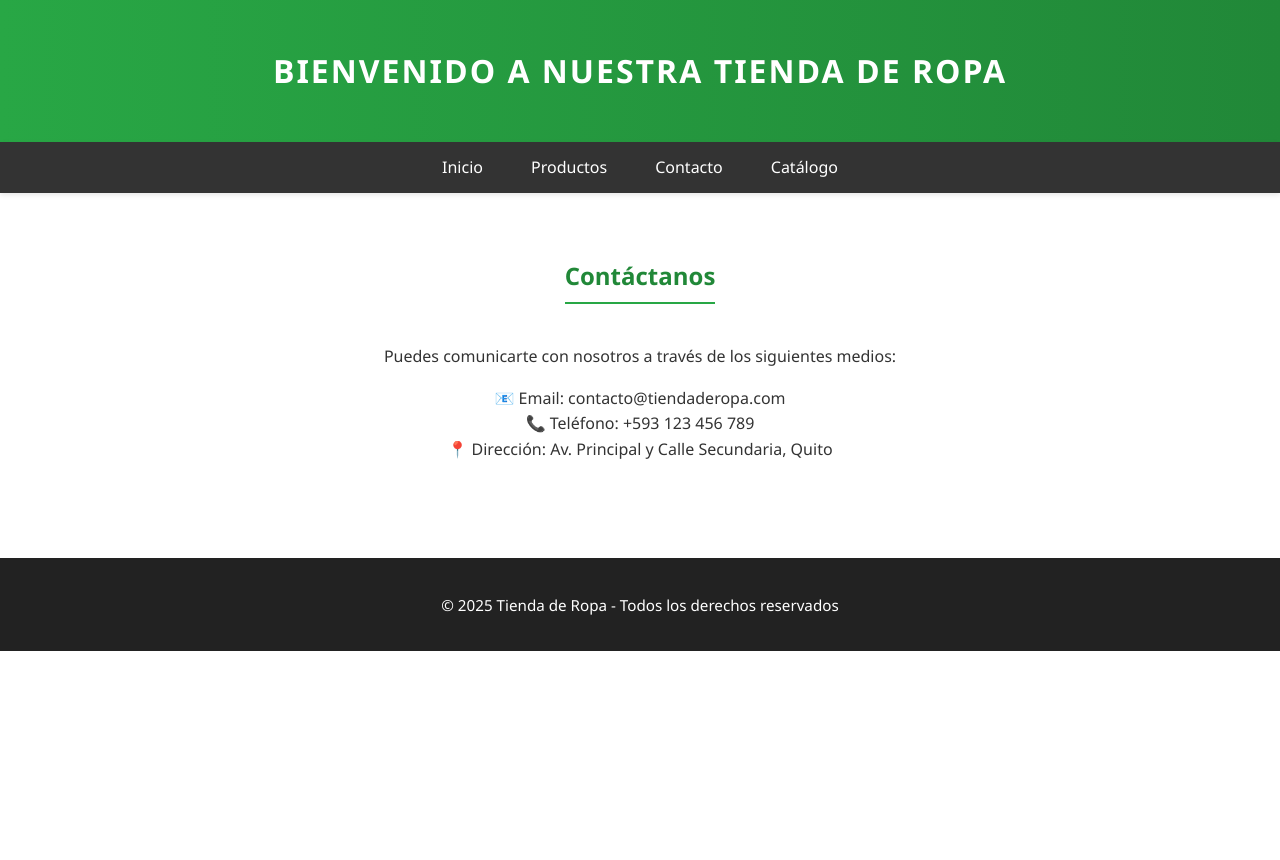
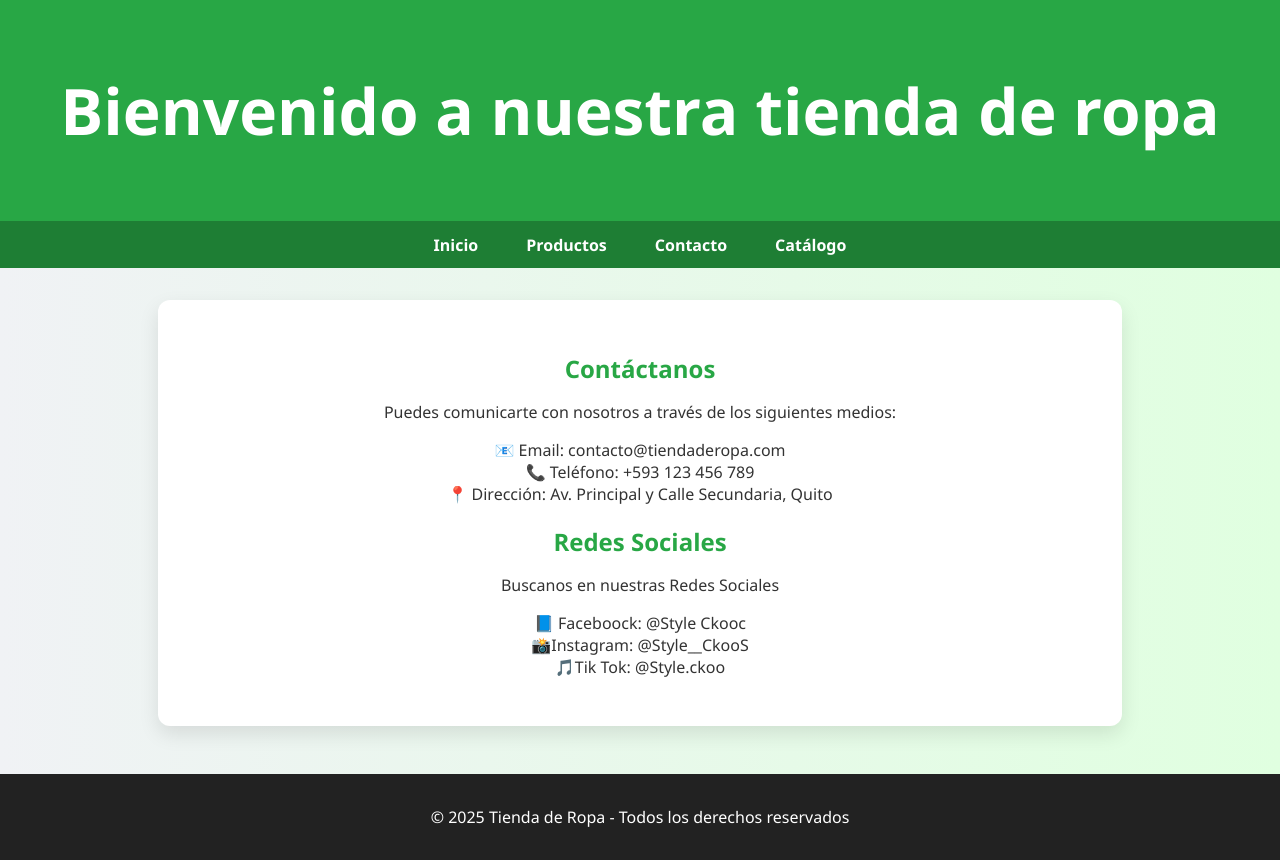
Before and after one commit to Alexis4201/Proyecto, a plain HTML site: page contacto.html in a window 1280 px wide. Before the commit the page ends 800 px from the top, so only its background shows below. Drawn offline with Linux system fonts and the light colour scheme.

Commit message:
Añdiendo redes sociales en Contacto

```diff
--- a/contacto.html
+++ b/contacto.html
@@ -4,7 +4,7 @@
   <meta charset="UTF-8" />
   <meta name="viewport" content="width=device-width, initial-scale=1.0" />
   <title>Contacto - Tienda de Ropa</title>
-  <link rel="stylesheet" href="estilos.css">
+  <link rel="stylesheet" href="estiloscontacto.css">
 </head>
 <body>
   <header>
@@ -20,6 +20,7 @@
     </ul>
   </nav>
 
+
   <main>
     <section>
       <h2>Contáctanos</h2>
@@ -29,7 +30,16 @@
         <li>📞 Teléfono: +593 123 456 789</li>
         <li>📍 Dirección: Av. Principal y Calle Secundaria, Quito</li>
       </ul>
+
+        <h2>Redes Sociales</h2>
+      <p style="text-align: center; font-size:15 px;">Buscanos en nuestras   Redes Sociales</p>
+      <ul style="text-align: center; list-style: none; padding: 0;">
+        <li> 📘 Faceboock: @Style Ckooc</li>
+        <li> 📸Instagram: @Style__CkooS</li>
+        <li>🎵Tik Tok: @Style.ckoo</li>
+      </ul>
     </section>
+
   </main>
 
   <footer>
--- /dev/null
+++ b/estiloscontacto.css
@@ -0,0 +1,131 @@
+/* Estilos generales */
+body {
+  margin: 0;
+  font-family: 'Segoe UI', sans-serif;
+  background: linear-gradient(to right, #f0f2f5, #e0ffe0);
+  color: #333;
+}
+
+/* Encabezado */
+header {
+  background-color: #28a745;
+  color: white;
+  padding: 1.5rem;
+  text-align: center;
+  font-size: 2rem;
+  font-weight: bold;
+  box-shadow: 0 4px 10px rgba(0, 0, 0, 0.1);
+}
+
+/* Navegación */
+nav {
+  background-color: #1e7e34;
+}
+
+nav ul {
+  list-style: none;
+  display: flex;
+  justify-content: center;
+  padding: 0.8rem 0;
+  margin: 0;
+}
+
+nav ul li {
+  margin: 0 1.5rem;
+}
+
+nav a {
+  color: white;
+  text-decoration: none;
+  font-weight: bold;
+  transition: color 0.3s ease;
+}
+
+nav a:hover {
+  color: #c7ffc7;
+}
+
+/* Contenedor principal */
+main {
+  max-width: 900px;
+  margin: 2rem auto;
+  padding: 2rem;
+  background-color: #fff;
+  border-radius: 12px;
+  box-shadow: 0 8px 20px rgba(0, 0, 0, 0.1);
+}
+
+/* Título */
+main h2 {
+  text-align: center;
+  color: #28a745;
+  margin-bottom: 1rem;
+}
+
+/* Formulario */
+form {
+  display: flex;
+  flex-direction: column;
+  gap: 1.2rem;
+}
+
+label {
+  font-weight: 600;
+  margin-bottom: 0.3rem;
+}
+
+input, textarea {
+  padding: 0.8rem;
+  border: 1px solid #ccc;
+  border-radius: 8px;
+  font-size: 1rem;
+  transition: border 0.3s;
+}
+
+input:focus, textarea:focus {
+  border: 1.5px solid #28a745;
+  outline: none;
+}
+
+/* Botón */
+button {
+  background-color: #28a745;
+  color: white;
+  padding: 0.8rem;
+  font-size: 1rem;
+  font-weight: bold;
+  border: none;
+  border-radius: 8px;
+  cursor: pointer;
+  transition: background-color 0.3s ease;
+}
+
+button:hover {
+  background-color: #218838;
+}
+
+/* Pie de página */
+footer {
+  background-color: #222;
+  color: white;
+  text-align: center;
+  padding: 1rem;
+  margin-top: 3rem;
+}
+
+/* Responsive */
+@media (max-width: 600px) {
+  main {
+    margin: 1rem;
+    padding: 1.2rem;
+  }
+
+  nav ul {
+    flex-direction: column;
+    align-items: center;
+  }
+
+  nav ul li {
+    margin: 0.5rem 0;
+  }
+}
```
